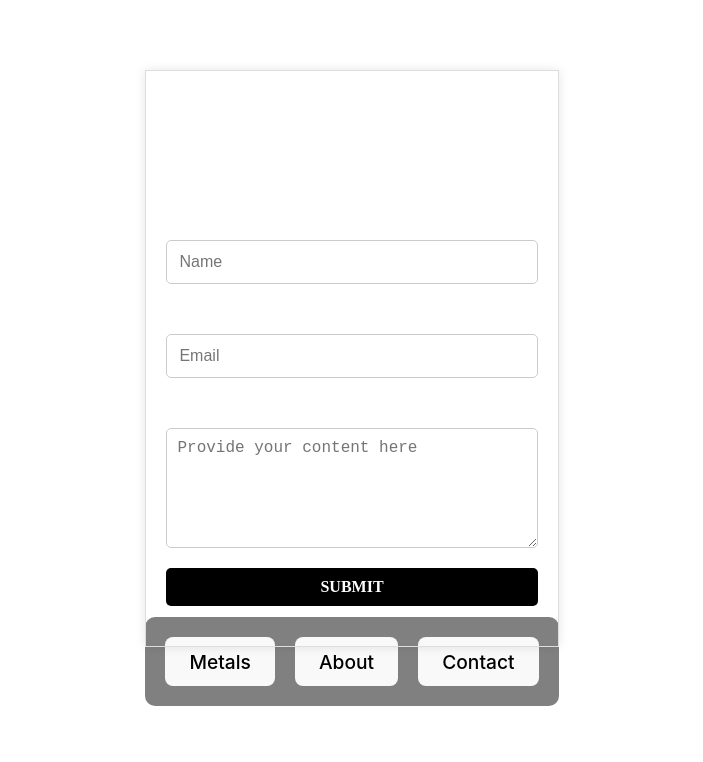
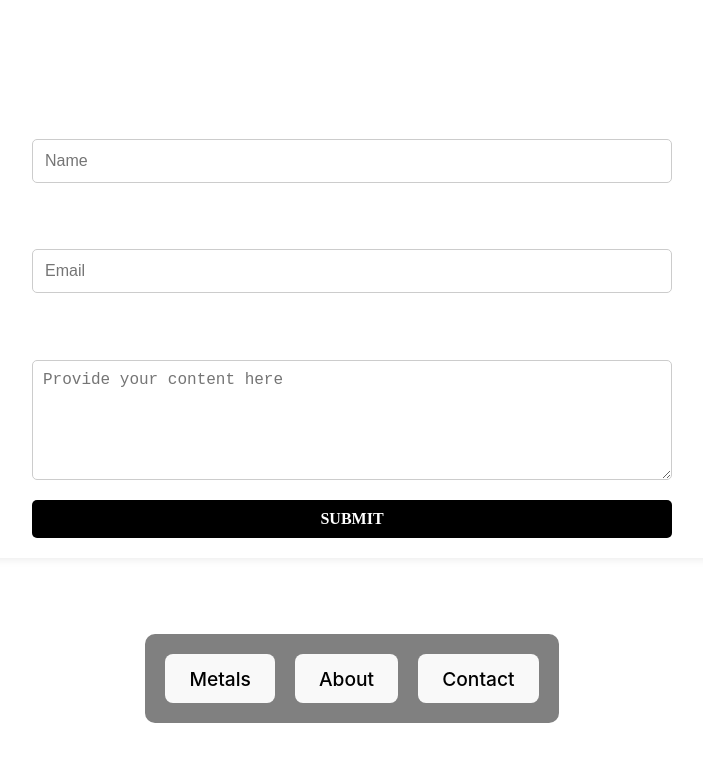
Before and after one commit to Sabareesh001/metalPrice, a React (Vite) app: page /contact in a window 1280 px wide. Shown: the top 762 px of the page, without its empty margins (288-991 px from the left). Built offline with nearby package versions, Linux system fonts and the light colour scheme.

Commit message:
merged contact page

```diff
--- a/src/pages/about/About.css
+++ b/src/pages/about/About.css
@@ -1,8 +1,9 @@
 .about-container {
-    margin: 20px;
-    padding: 20px;
     background-color: black;
     color: #f4f4f4;
+    height: 100%;
+    width: 100%;
+    padding: 10px;
     border-radius: 8px;
     box-shadow: 0 2px 4px rgba(0, 0, 0, 0.1);
 }
--- a/src/pages/contact/Contact.css
+++ b/src/pages/contact/Contact.css
@@ -1,19 +1,17 @@
 
 .form-container {
-    max-width: 600px;
-    margin: 20px auto;
-    padding: 20px;
     /* background-color: #fff; */
-    border: 1px solid #ddd;
+    display: flex;
+    justify-content: center;
+    align-items: center;
+    flex-direction: column;
     box-shadow: 0 0 10px rgba(0, 0, 0, 0.1);
-    position: relative;
-    top: 50px;
-    transform: none;
 }
 
 .form-container h2 {
-    margin-top: 0;
     font-weight: bold;
+    padding: 0;
+    margin: 0;
     font-size: 2rem;
     color: white;
     font-family: "Poppins";
@@ -23,13 +21,13 @@
 .form-group {
     margin-bottom: 20px;
     position: relative;
+    width: 50%;
     display: flex;
     flex-direction: column;
 }
 
 .form-group h4 {
-    margin-bottom: 5px;
-    padding-left: 5px;
+
     color: white;
 }
 
--- a/src/pages/home/Home.css
+++ b/src/pages/home/Home.css
@@ -1,10 +1,9 @@
 .homeContainer{
-    width: 100vw;
+    width: 100%;
     display: flex;
     justify-content: center;
     align-items: center;
     height: 100%;
-    padding: 20px;
     flex-direction: column;
 }
 
--- a/src/pages/layout/Layout.css
+++ b/src/pages/layout/Layout.css
@@ -1,7 +1,7 @@
 
 .layoutContainer{
     height: 100vh;
-    width: 100%;
+    width: 100vw;
     display: flex;
     flex-direction: column;
 }
@@ -11,13 +11,12 @@
   gap: 20px;
   width: 100%;
   justify-content: center;
-  align-items: end;
+  align-items: center;
   flex: 1;
-  padding-bottom: 200px;
 
 }
 .contentContainer{
-    flex:1;
+    flex: 1;
 }
 
 .menuButtonsContainer{
@@ -26,5 +25,4 @@
     background-color: gray;
     padding: 20px;
     border-radius: 10px;
-
 }
```
